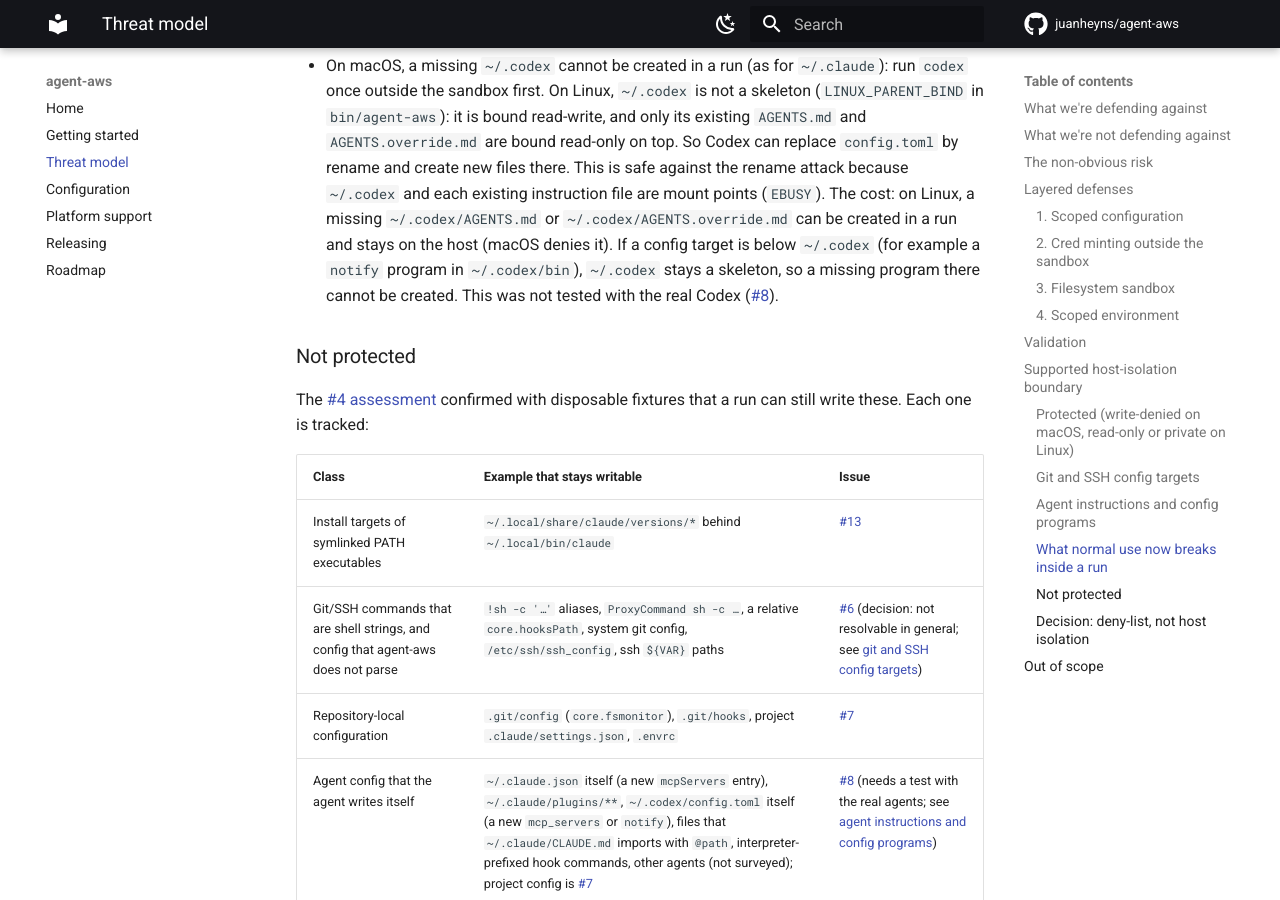
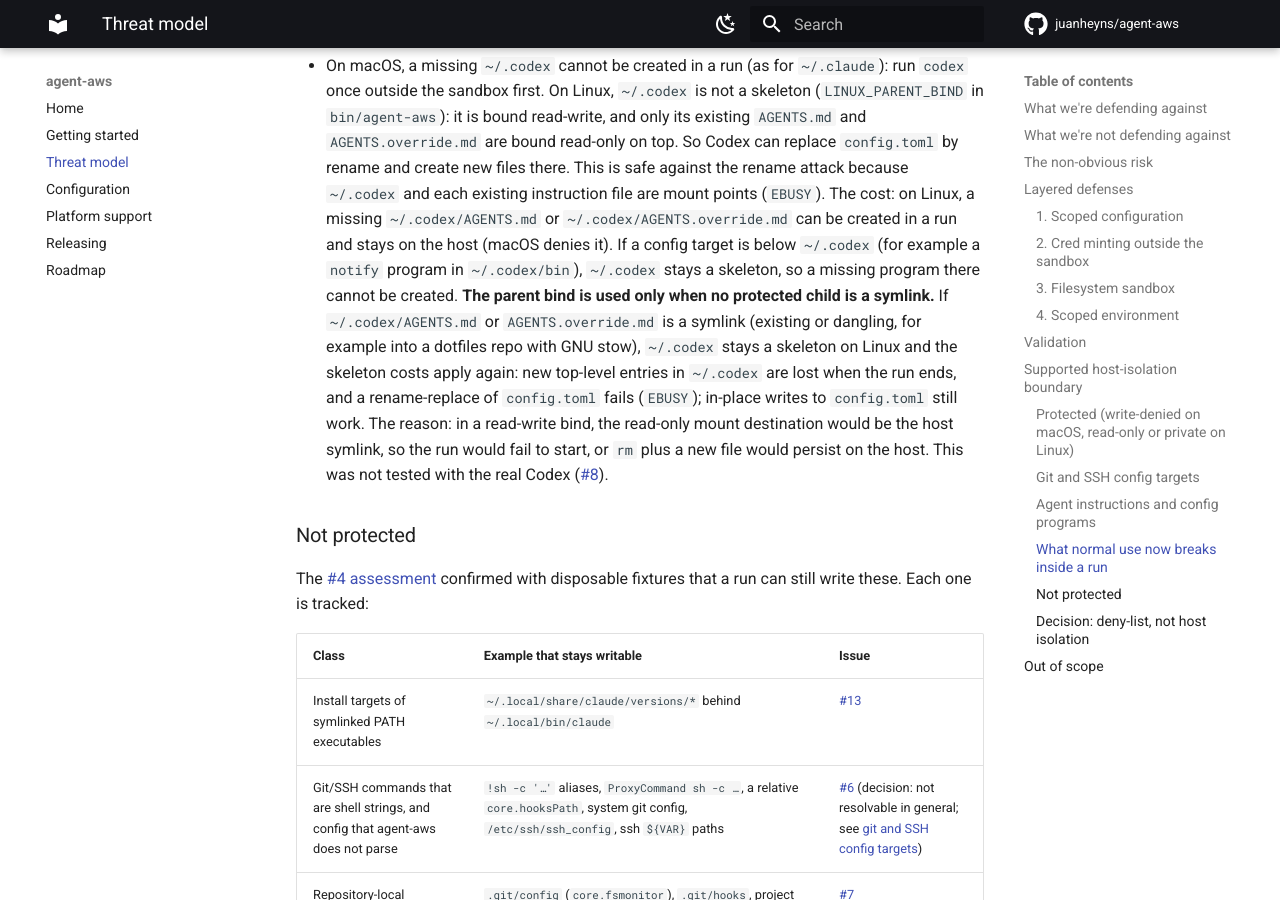
Before and after one commit to juanheyns/agent-aws, an MkDocs documentation site: the page built from docs/threat-model.md, in a window 1280 px wide and 900 px high, scrolled down 8843 px. Built offline with MkDocs 1.6.1 and Material for MkDocs 9.7.7, drawn with Linux system fonts in a browser that asks for light colours; comment, search, counter and statistics services are not loaded.

Commit message:
Linux: keep the ~/.codex skeleton when a protected child is a symlink (review round 2, R2-1)

```diff
--- a/docs/threat-model.md
+++ b/docs/threat-model.md
@@ -422,7 +422,16 @@
   `~/.codex/AGENTS.override.md` can be created in a run and stays on the host
   (macOS denies it). If a config target is below `~/.codex` (for example a
   `notify` program in `~/.codex/bin`), `~/.codex` stays a skeleton, so a
-  missing program there cannot be created. This was not tested with the real
+  missing program there cannot be created. **The parent bind is used only when
+  no protected child is a symlink.** If `~/.codex/AGENTS.md` or
+  `AGENTS.override.md` is a symlink (existing or dangling, for example into a
+  dotfiles repo with GNU stow), `~/.codex` stays a skeleton on Linux and the
+  skeleton costs apply again: new top-level entries in `~/.codex` are lost
+  when the run ends, and a rename-replace of `config.toml` fails (`EBUSY`);
+  in-place writes to `config.toml` still work. The reason: in a read-write
+  bind, the read-only mount destination would be the host symlink, so the run
+  would fail to start, or `rm` plus a new file would persist on the host.
+  This was not tested with the real
   Codex ([#8](https://github.com/juanheyns/agent-aws/issues/8)).
 
 ### Not protected
```
Also changed, not shown: docs/platform-support.md (+4 -1 lines), 1 other file.
